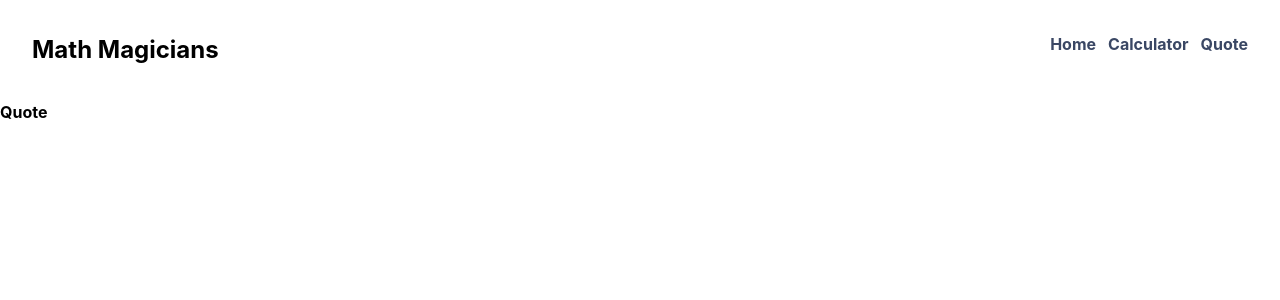
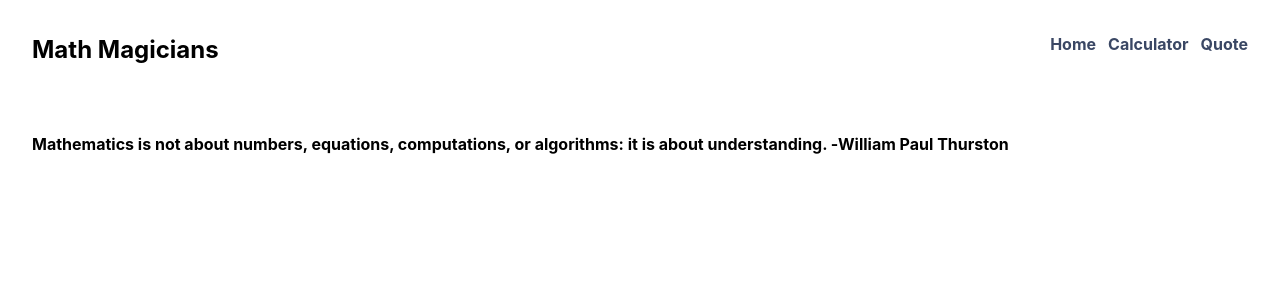
Before and after one commit to MahdiSohaily/Math-magicians, a React (Create React App) app: page /quote in a window 1280 px wide. Shown: the top 300 px of the page. Built offline with nearby package versions, Linux system fonts and the light colour scheme.

Commit message:
Add quote page content

```diff
--- a/src/pages/Quote.tsx
+++ b/src/pages/Quote.tsx
@@ -2,6 +2,14 @@ import React from 'react'
 
 export default function Quote() {
   return (
-    <div>Quote</div>
+    <div className='p-8'>
+      <p className="text-center fs-2">
+      <strong>
+        Mathematics is not about numbers, equations, computations, or
+        algorithms: it is about understanding.
+      </strong>
+      <span className="fs-4"> -William Paul Thurston</span>
+    </p>
+    </div>
   )
 }
```
